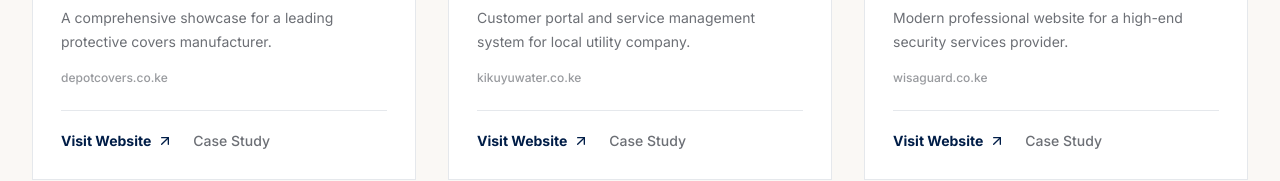
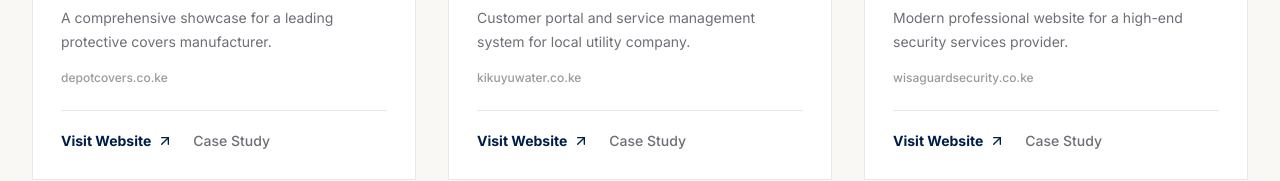
Before and after one commit to peterrobert/leadforgekenya, a React (Vite) app: page / in a window 1280 px wide. Shown: the part 2471-2652 px from the top of the page. Built offline with nearby package versions, Linux system fonts and the light colour scheme.

Commit message:
Added the portfolio

```diff
--- a/src/components/Index/FeaturedWork.tsx
+++ b/src/components/Index/FeaturedWork.tsx
@@ -4,6 +4,7 @@ import { ArrowUpRight } from "lucide-react";
 
 const depotCoverImage = "/deport.png";
 const kikuyuMainImage = "/kikuyuMain.png";
+const wisaGuardImage = "/wisagurdmain.png";
 
 const projects = [
   {
@@ -27,9 +28,8 @@ const projects = [
     category: "Corporate Website",
     description:
       "Modern professional website for a high-end security services provider.",
-    img_url:
-      "https://storage.googleapis.com/uxpilot-auth.appspot.com/gen_b32cfc866c_8169da761b64fbf7.png",
-    website_url: "https://wisaguard.co.ke",
+    img_url: wisaGuardImage,
+    website_url: "https://wisaguardsecurity.co.ke/",
   },
 ];
 
```
Also changed, not shown: 1 other file (tests, documents, lock files or other folders).
